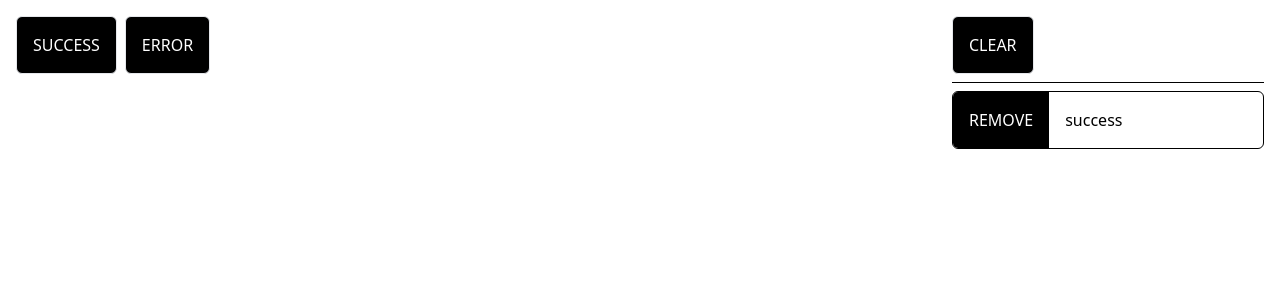
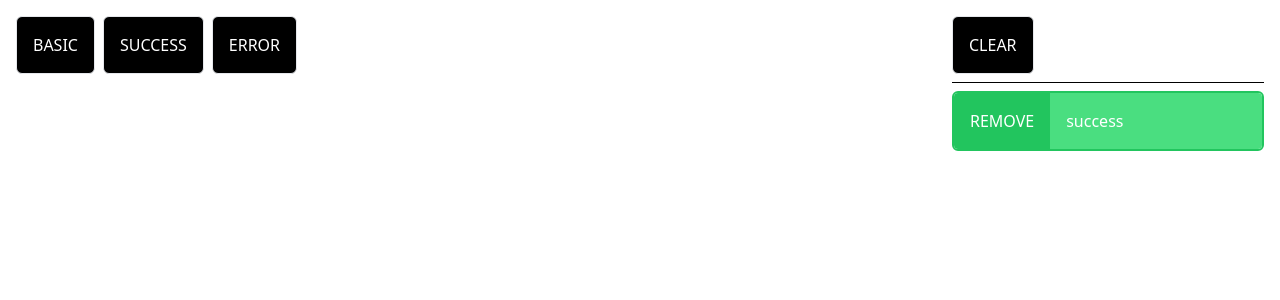
Before and after one commit to lucasgladding/vue-ui-state, a Vue app: page / in a window 1280 px wide. Both pictures are taken after a click on the button "SUCCESS". Shown: the top 300 px of the page. Built offline with nearby package versions, Linux system fonts and the light colour scheme.

Commit message:
Updated UI and added basic message type.

```diff
--- a/src/components/Home.vue
+++ b/src/components/Home.vue
@@ -1,5 +1,6 @@
 <template>
   <Layout>
+    <Button @click="create('basic')" label="BASIC" />
     <Button @click="create('success', MessageType.Success)" label="SUCCESS" />
     <Button @click="create('error', MessageType.Error)" label="ERROR" />
   </Layout>
--- a/src/components/Message.vue
+++ b/src/components/Message.vue
@@ -1,18 +1,48 @@
 <template>
-  <div class="border border-black flex overflow-clip rounded-md">
-    <div @click="emit('remove')" class="bg-black cursor-pointer p-4 text-white">REMOVE</div>
-    <div class="p-4">{{text}}</div>
+  <div :class="[classes.container, 'flex overflow-clip rounded-md']">
+    <div @click="emit('remove')" :class="[classes.button, 'cursor-pointer p-4']">REMOVE</div>
+    <div :class="[classes.content, 'flex-1 p-4']">{{text}}</div>
   </div>
 </template>
 
 <script setup lang="ts">
-import {defineEmits, defineProps} from 'vue'
+import {computed, defineEmits, defineProps} from 'vue'
+import {MessageType} from '@/composables/useErrorState'
+
+type Colors = {
+  container: string,
+  button: string,
+  content: string,
+}
+
+const theme: Record<string, Colors> = {
+  [MessageType.Basic]: {
+    container: 'border-2 border-black',
+    button: 'bg-black text-white',
+    content: '',
+  },
+  [MessageType.Error]: {
+    container: 'border-2 border-red-500',
+    button: 'bg-red-500 text-white',
+    content: 'bg-red-400 text-white',
+  },
+  [MessageType.Success]: {
+    container: 'border-2 border-green-500',
+    button: 'bg-green-500 text-white',
+    content: 'bg-green-400 text-white',
+  },
+}
 
 const emit = defineEmits<{
   (event: 'remove'): void
 }>()
 
-defineProps<{
+const props = defineProps<{
   text: string,
+  type?: MessageType
 }>()
+
+const classes = computed<Colors>(() => {
+  return theme[props.type] ?? theme[MessageType.Basic]
+})
 </script>
--- a/src/components/Messages.vue
+++ b/src/components/Messages.vue
@@ -3,7 +3,7 @@
     <Button @click="clear()" label="CLEAR" />
     <TransitionGroup name="messages" tag="ul" class="border-t border-black mt-2">
       <li v-for="message in messages" :key="message.id">
-        <Message :text="message.text" @remove="remove(message.id)" class="my-2" />
+        <Message :text="message.text" :type="message.type" @remove="remove(message.id)" class="my-2" />
       </li>
     </TransitionGroup>
   </div>
--- a/src/composables/useErrorState/ErrorState.ts
+++ b/src/composables/useErrorState/ErrorState.ts
@@ -1,8 +1,9 @@
 import {Ref} from 'vue';
 
 export enum MessageType {
-    Success,
-    Error,
+    Basic = 'basic',
+    Error = 'error',
+    Success = 'success',
 }
 
 export type Message = {
--- a/src/composables/useErrorState/pinia.ts
+++ b/src/composables/useErrorState/pinia.ts
@@ -7,7 +7,7 @@ export const useErrorState: () => ErrorState = () => {
 
     const messages = computed(() => store.messages)
 
-    const create = async (text: string, type: MessageType = MessageType.Success) => {
+    const create = async (text: string, type: MessageType = MessageType.Basic) => {
         await store.append({
             id: Math.random().toString(),
             text,
--- a/src/composables/useErrorState/vuex.ts
+++ b/src/composables/useErrorState/vuex.ts
@@ -7,7 +7,7 @@ export const useErrorState: () => ErrorState = () => {
 
     const messages = computed(() => store.state.errors.messages)
 
-    const create = async (text: string, type: MessageType = MessageType.Success) => {
+    const create = async (text: string, type: MessageType = MessageType.Basic) => {
         await store.dispatch('append', {
             id: Math.random().toString(),
             text,
```
